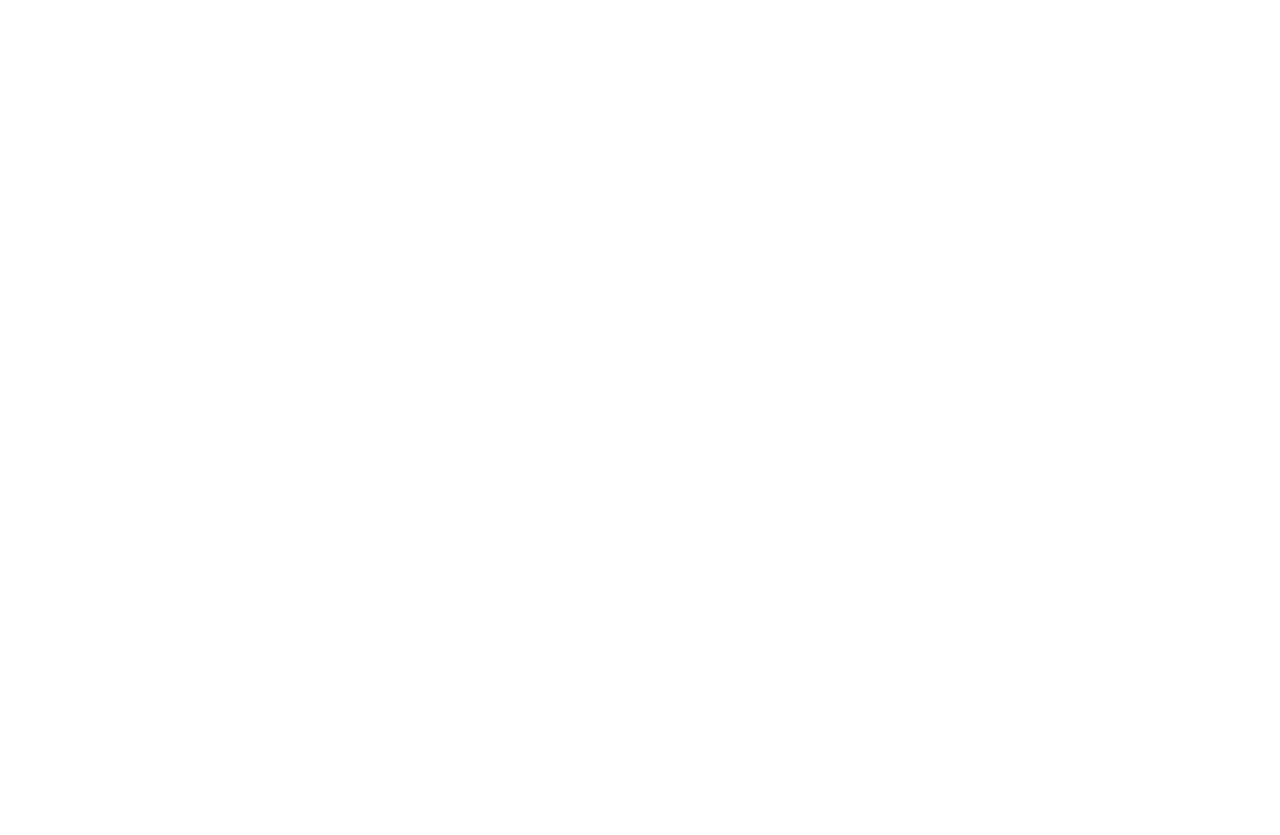
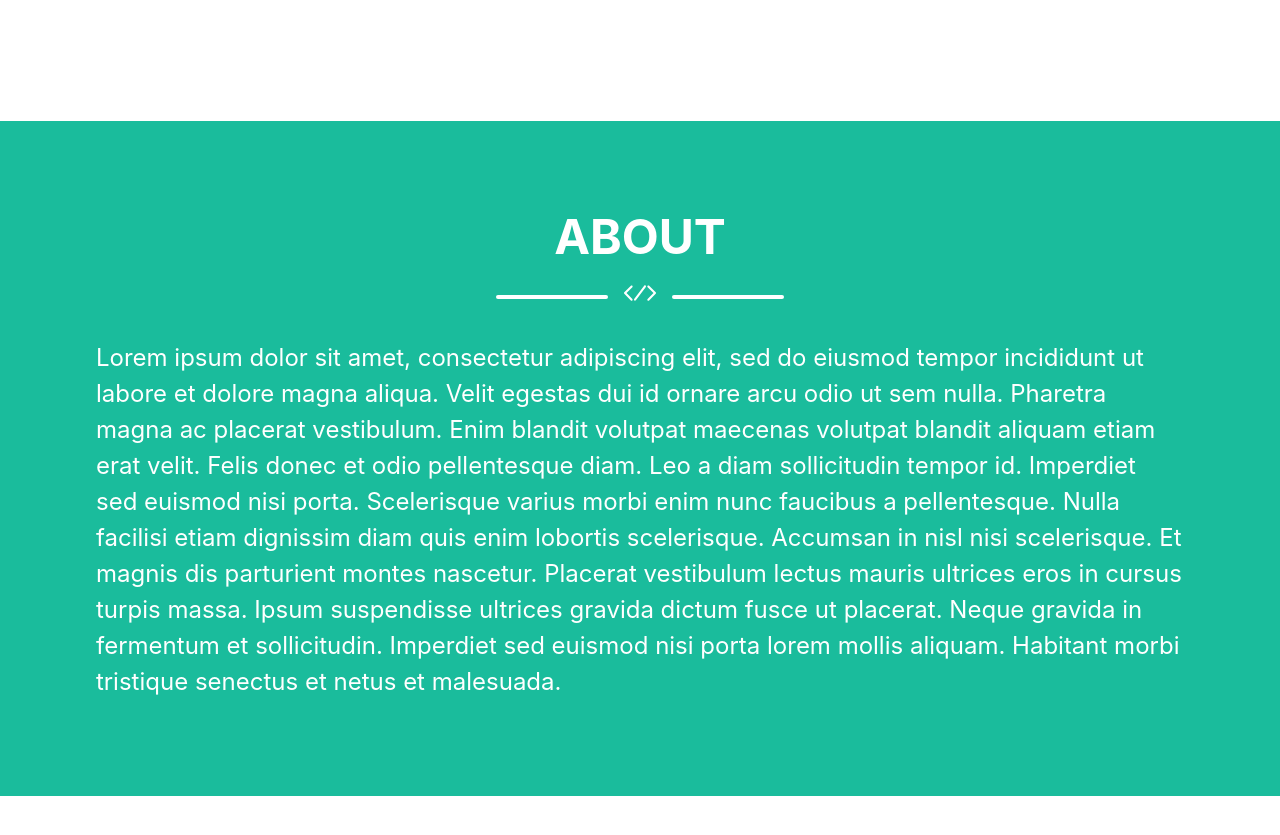
Before and after one commit to donavynhaley/portfolio-site, a React (Create React App) app in the folder portfolio/: page / in a window 1280 px wide. Shown: the part 1800-2635 px from the top of the page. Before the commit the page ends 2305 px from the top, so only its background shows below. Built offline with nearby package versions, Linux system fonts and the light colour scheme.

Commit message:
created about sections with temp text

```diff
--- a/portfolio/src/App.js
+++ b/portfolio/src/App.js
@@ -1,9 +1,9 @@
-import React, {useState} from 'react';
+import React, { useState } from 'react';
 import Navbar from './sections/Navbar';
 import Home from './sections/Home'
 import Portfolio from "./sections/Portfolio";
 import Modal from './common/Modal'
-
+import About from './sections/About'
 function App() {
   const [showModal, setShowModal] = useState(false)
 
@@ -15,13 +15,13 @@ function App() {
       <div className="container">
         <Navbar />
         <Home />
-      <Portfolio openModal={openModal}/>
+        <Portfolio openModal={openModal} />
+        <About />
 
-      <div className="page-section about"></div>
         <div className="page-section contact"></div>
 
       </div>
-    <Modal showModal={showModal} setShowModal={setShowModal}/>
+      <Modal showModal={showModal} setShowModal={setShowModal} />
     </>
   );
 }
--- /dev/null
+++ b/portfolio/src/sections/About.js
@@ -0,0 +1,15 @@
+import React from 'react'
+import Divider from '../common/Divider'
+const About = () => {
+    return (
+        <div className="page-section about" id="about">
+            <div className="about-container">
+                <h2 className="section-heading text-white"> about </h2>
+                <Divider isDark={false} />
+                <p>Lorem ipsum dolor sit amet, consectetur adipiscing elit, sed do eiusmod tempor incididunt ut labore et dolore magna aliqua. Velit egestas dui id ornare arcu odio ut sem nulla. Pharetra magna ac placerat vestibulum. Enim blandit volutpat maecenas volutpat blandit aliquam etiam erat velit. Felis donec et odio pellentesque diam. Leo a diam sollicitudin tempor id. Imperdiet sed euismod nisi porta. Scelerisque varius morbi enim nunc faucibus a pellentesque. Nulla facilisi etiam dignissim diam quis enim lobortis scelerisque. Accumsan in nisl nisi scelerisque. Et magnis dis parturient montes nascetur. Placerat vestibulum lectus mauris ultrices eros in cursus turpis massa. Ipsum suspendisse ultrices gravida dictum fusce ut placerat. Neque gravida in fermentum et sollicitudin. Imperdiet sed euismod nisi porta lorem mollis aliquam. Habitant morbi tristique senectus et netus et malesuada.</p>
+            </div>
+        </div>
+    )
+}
+
+export default About
--- a/portfolio/src/sections/Portfolio.js
+++ b/portfolio/src/sections/Portfolio.js
@@ -1,21 +1,21 @@
-import React,{useState} from 'react'
+import React from 'react'
 import Divider from '../common/Divider'
 import Project from '../common/Project'
 import chess from '../assets/projects/chess.png'
 import emotion from '../assets/projects/emotion.png'
 import water from '../assets/projects/water.png'
 
-const Portfolio = ({openModal}) => {
+const Portfolio = ({ openModal }) => {
     return (
-        <div className="page-section portfolio">
+        <div className="page-section portfolio" id="portfolio">
             <div className="portfolio-container">
                 <h2 className="section-heading">Portfolio</h2>
             </div>
             <Divider isDark={true} />
             <div className="projects">
-            <Project title={"Chess AI"} img={chess} githubLink={"https://github.com"} liveLink ={"https://developer.mozilla.org/en-US/docs/Web/CSS/position"} openModal={openModal}/>
-            <Project title={"Water Plants Tracker"} img={water} githubLink={"https://github.com"} liveLink ={"https://developer.mozilla.org/en-US/docs/Web/CSS/position"} openModal={openModal}/>
-            <Project title={"Emotion Tracker"} img={emotion} githubLink={"https://github.com"} liveLink ={"https://developer.mozilla.org/en-US/docs/Web/CSS/position"} openModal={openModal}/>
+                <Project title={"Chess AI"} img={chess} githubLink={"https://github.com"} liveLink={"https://developer.mozilla.org/en-US/docs/Web/CSS/position"} openModal={openModal} />
+                <Project title={"Water Plants Tracker"} img={water} githubLink={"https://github.com"} liveLink={"https://developer.mozilla.org/en-US/docs/Web/CSS/position"} openModal={openModal} />
+                <Project title={"Emotion Tracker"} img={emotion} githubLink={"https://github.com"} liveLink={"https://developer.mozilla.org/en-US/docs/Web/CSS/position"} openModal={openModal} />
 
             </div>
         </div>
--- /dev/null
+++ b/portfolio/src/styles/about.scss
@@ -0,0 +1,8 @@
+.about {
+    background-color: $bs-primary;
+    color: $bs-white;
+    p {
+        font-size: 1.5rem;
+        font-family: $font-montserrat;
+    }
+}
--- a/portfolio/src/styles/button.scss
+++ b/portfolio/src/styles/button.scss
@@ -27,3 +27,7 @@
     width: 1rem;
     margin-right: 0.5rem;
 }
+.xl{
+    padding: 1rem 1.75rem;
+    font-size: 1.25rem;
+}
--- a/portfolio/src/styles/index.scss
+++ b/portfolio/src/styles/index.scss
@@ -7,6 +7,8 @@
 @import "./portfolio.scss";
 @import "./modal.scss";
 @import "./button.scss";
+@import "./about.scss";
+@import "./section.scss";
 *,
 *::before,
 *::after {
--- a/portfolio/src/styles/portfolio.scss
+++ b/portfolio/src/styles/portfolio.scss
@@ -1,15 +1,3 @@
-.page-section {
-    padding: 6rem;
-}
-.section-heading {
-    font-size: 3rem;
-    line-height: 2.5rem;
-    color: $bs-secondary;
-    text-transform: uppercase;
-    font-family: $font-montserrat;
-    font-weight: 700;
-    text-align: center;
-}
 .projects{
     display: flex;
     flex-wrap: wrap;
--- /dev/null
+++ b/portfolio/src/styles/section.scss
@@ -0,0 +1,15 @@
+.page-section {
+    padding: 6rem;
+}
+.section-heading {
+    font-size: 3rem;
+    line-height: 2.5rem;
+    color: $bs-secondary;
+    text-transform: uppercase;
+    font-family: $font-montserrat;
+    font-weight: 700;
+    text-align: center;
+}
+.text-white {
+    color: $bs-white !important;
+}
```
Also changed, not shown: portfolio/src/sections/Contact.js (added). Lines whose indentation alone changed are shown as unchanged.
